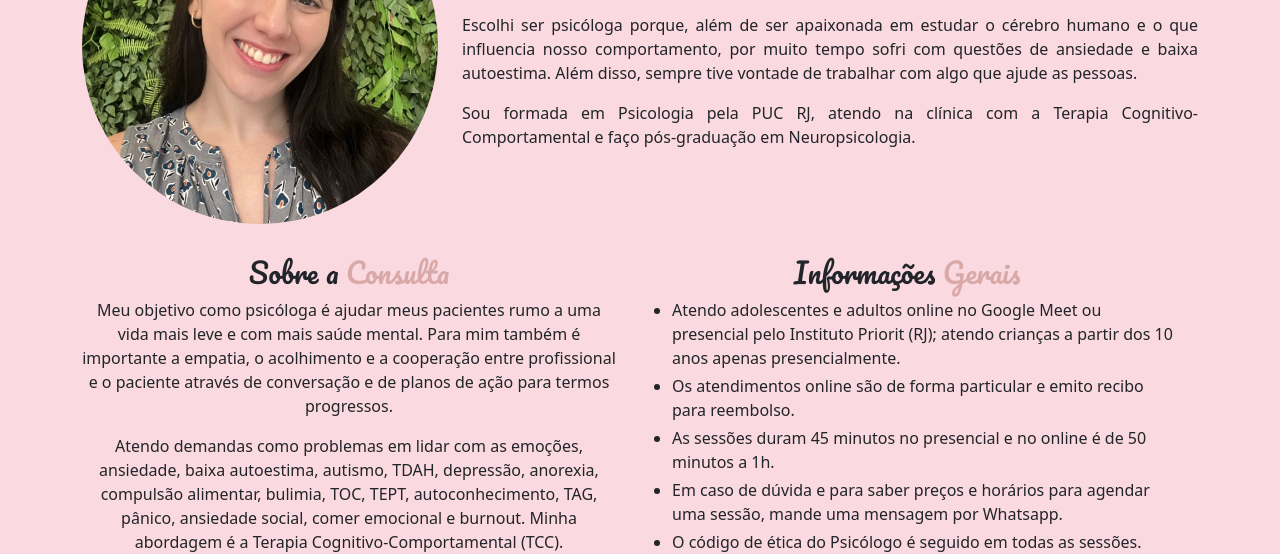
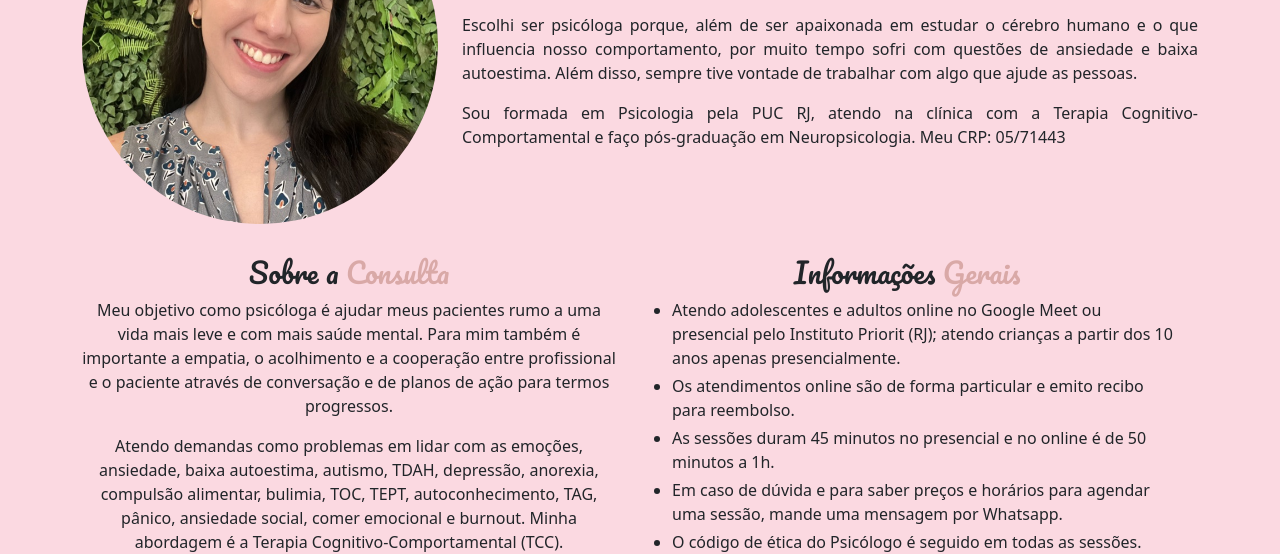
Before and after one commit to jake7038/Psicologa-Beatriz-Santos, a website: page index.html in a window 1280 px wide. Shown: the part 254-808 px from the top of the page. Drawn offline with nearby package versions, Linux system fonts and the light colour scheme.

Commit message:
adicionado o crp da bia

```diff
--- a/index.html
+++ b/index.html
@@ -55,7 +55,7 @@
                         <p>
                             Meu nome é Beatriz, mas pode me chamar de Bia</p>
                             <p>Escolhi ser psicóloga porque, além de ser apaixonada em estudar o cérebro humano e o que influencia nosso comportamento, por muito tempo sofri com questões de ansiedade e baixa autoestima. Além disso, sempre tive vontade de trabalhar com algo que ajude as pessoas.</p>
-                            <p>Sou formada em Psicologia pela PUC RJ, atendo na clínica com a Terapia Cognitivo-Comportamental e faço pós-graduação em Neuropsicologia.</p>
+                            <p>Sou formada em Psicologia pela PUC RJ, atendo na clínica com a Terapia Cognitivo-Comportamental e faço pós-graduação em Neuropsicologia. Meu CRP: 05/71443</p>
                         </div>
                         <div class="row pt-3">
                             <div class="col-md-6 pt-3 d-flex flex-column align-items-center">
```
